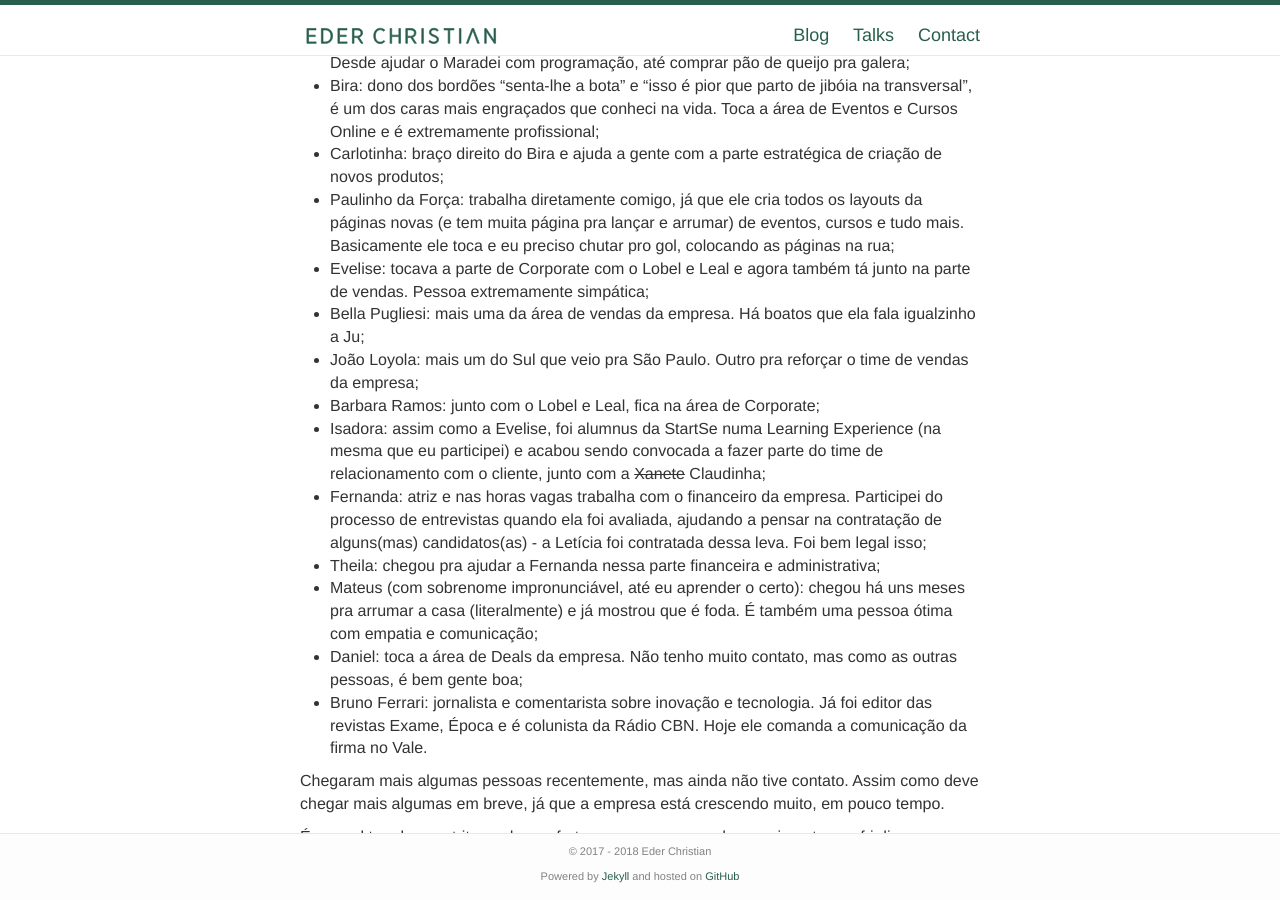
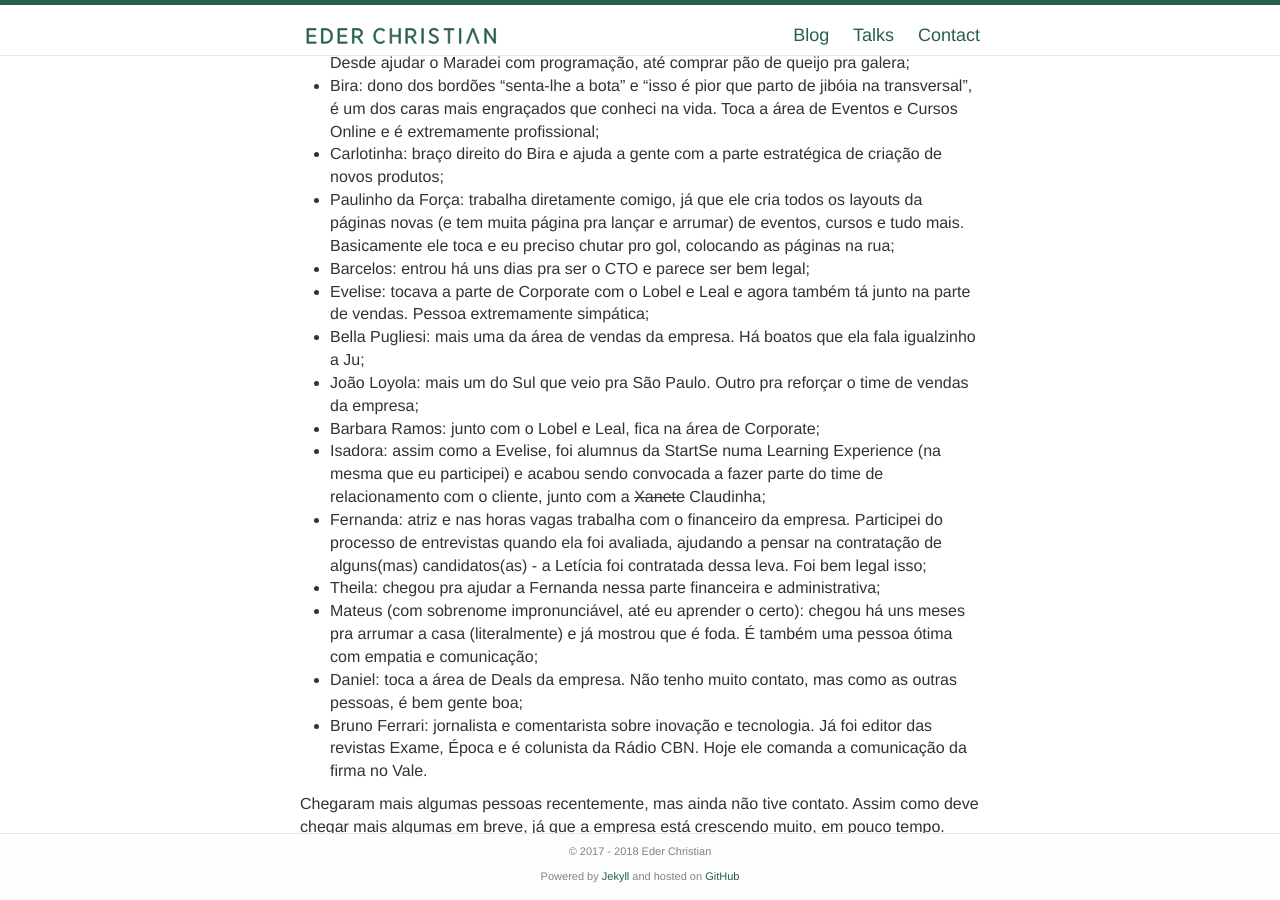
Before and after one commit to ederchristian/ederchristian, a Jekyll site: the page built from _posts/2018-10-13-o-que-e-essa-tal-de-startse.md, in a window 1280 px wide and 900 px high, scrolled down 6182 px. Built offline with Jekyll 4.4.1, drawn with Linux system fonts in a browser that asks for light colours; nearby versions of some CDN libraries; comment, search, counter and statistics services are not loaded.

Commit message:
Update content

```diff
--- a/_posts/2018-10-13-o-que-e-essa-tal-de-startse.md
+++ b/_posts/2018-10-13-o-que-e-essa-tal-de-startse.md
@@ -131,6 +131,7 @@ Se não fossem as pessoas, provavelmente a StartSe teria morrido ou estaria lá
 * Bira: dono dos bordões "senta-lhe a bota" e "isso é pior que parto de jibóia na transversal", é um dos caras mais engraçados que conheci na vida. Toca a área de Eventos e Cursos Online e é extremamente profissional;
 * Carlotinha: braço direito do Bira e ajuda a gente com a parte estratégica de criação de novos produtos;
 * Paulinho da Força: trabalha diretamente comigo, já que ele cria todos os layouts da páginas novas (e tem muita página pra lançar e arrumar) de eventos, cursos e tudo mais. Basicamente ele toca e eu preciso chutar pro gol, colocando as páginas na rua;
+* Barcelos: entrou há uns dias pra ser o CTO e parece ser bem legal;
 * Evelise: tocava a parte de Corporate com o Lobel e Leal e agora também tá junto na parte de vendas. Pessoa extremamente simpática;
 * Bella Pugliesi: mais uma da área de vendas da empresa. Há boatos que ela fala igualzinho a Ju;
 * João Loyola: mais um do Sul que veio pra São Paulo. Outro pra reforçar o time de vendas da empresa;
```
